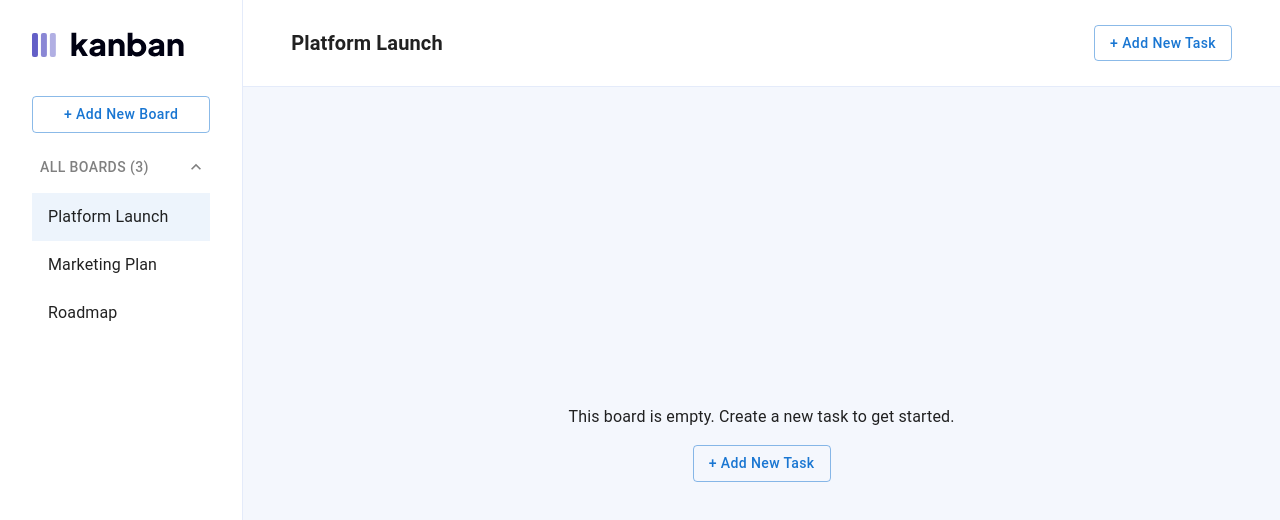
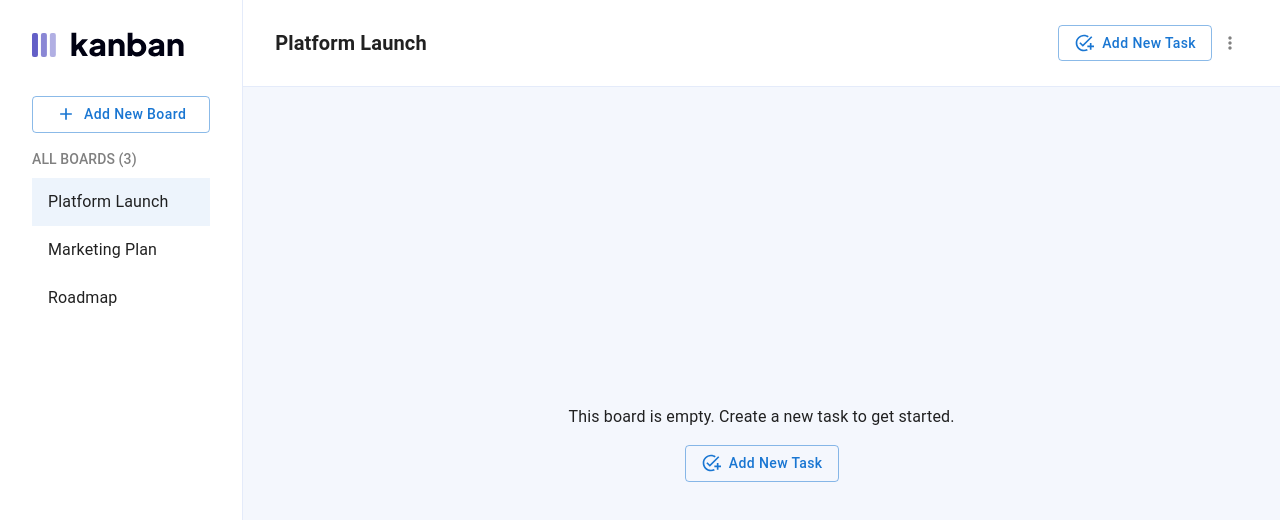
Before and after one commit to LiyanNguyen/Kanban, a React (Vite) app: page / in a window 1280 px wide. Shown: the top 520 px of the page. Built offline with nearby package versions, Linux system fonts and the light colour scheme.

Commit message:
Redesign

```diff
--- a/package.json
+++ b/package.json
@@ -15,7 +15,8 @@
     "@mui/icons-material": "^5.11.16",
     "@mui/material": "^5.12.3",
     "react": "^18.2.0",
-    "react-dom": "^18.2.0"
+    "react-dom": "^18.2.0",
+    "react-perfect-scrollbar": "^1.5.8"
   },
   "devDependencies": {
     "@types/react": "^18.0.28",
--- a/src/App.tsx
+++ b/src/App.tsx
@@ -16,8 +16,9 @@ const App = () => {
     <Stack flexDirection='row' height='100vh'>
       <Sidebar
         boards={boards}
+        setBoards={setBoards}
+        selectedBoardIndex={selectedBoardIndex}
         setSelectedBoardIndex={setSelectedBoardIndex}
-        selectedBoardIndex={selectedBoardIndex}
       />
       <Stack width='100%'>
         <Topbar boardName={boards[selectedBoardIndex]} />
--- a/src/components/CreateNewBoardModal.tsx
+++ b/src/components/CreateNewBoardModal.tsx
@@ -2,6 +2,7 @@ import { Modal, TextField, Typography, Stack, Button } from '@mui/material'
 import { Dispatch, SetStateAction, useState } from 'react'
 
 type Props = {
+  setBoards: Dispatch<SetStateAction<string[]>>
   openModal: boolean
   setOpenModal: Dispatch<SetStateAction<boolean>>
 }
@@ -17,11 +18,17 @@ const style = {
 };
 
 const CreateNewBoardModal = (props: Props) => {
-  const { openModal, setOpenModal } = props
+  const { setBoards, openModal, setOpenModal } = props
   const [name, setName] = useState<string>('');
+  const [error, setError] = useState<boolean>(false)
 
   const addNewBoard = () => {
-    alert(name)
+    if (name === '') setError(true)
+    else {
+      setBoards(prev => prev.concat(name))
+      setOpenModal(false)
+      setName('')
+    }
   }
 
   return (
@@ -29,10 +36,13 @@ const CreateNewBoardModal = (props: Props) => {
       <Stack sx={style} p={4} gap={2}>
         <Typography variant="h6" fontWeight='bold'>Add New Board</Typography>
         <TextField
+          error={error}
           fullWidth label="Name" variant="outlined" value={name}
           onChange={(event: React.ChangeEvent<HTMLInputElement>) => {
             setName(event.target.value);
+            setError(false)
           }}
+          helperText={error && 'Cannot be empty'}
         />
         <Button
           onClick={addNewBoard}
--- a/src/components/EmptyBoard.tsx
+++ b/src/components/EmptyBoard.tsx
@@ -1,10 +1,11 @@
 import { Button, Stack, Typography } from '@mui/material';
+import AddTaskIcon from '@mui/icons-material/AddTask';
 
 const EmptyBoard = () => {
   return (
     <Stack justifyContent='center' alignItems='center' height='100%' gap={2}>
       <Typography>This board is empty. Create a new task to get started.</Typography>
-      <Button variant='outlined' sx={{textTransform: 'none'}}>+ Add New Task</Button>
+      <Button variant='outlined' sx={{ textTransform: 'none', gap: 1 }}><AddTaskIcon fontSize='small'/>Add New Task</Button>
     </Stack>
   )
 }
--- a/src/components/Sidebar.tsx
+++ b/src/components/Sidebar.tsx
@@ -1,20 +1,21 @@
 import React, { Dispatch, SetStateAction, useState } from 'react'
-import { Stack, Box, ListItemButton, ListItemText, List, Button, Collapse } from '@mui/material';
+import { Stack, Box, ListItemButton, ListItemText, List, Button, Typography } from '@mui/material';
 import logo from '../assets/logo-dark.svg'
 import CreateNewBoardModal from './CreateNewBoardModal';
-import ExpandLess from '@mui/icons-material/ExpandLess';
-import ExpandMore from '@mui/icons-material/ExpandMore';
+import PerfectScrollbar from 'react-perfect-scrollbar'
+import 'react-perfect-scrollbar/dist/css/styles.css';
+import AddIcon from '@mui/icons-material/Add';
 
 interface Props {
   boards: string[]
+  setBoards: Dispatch<SetStateAction<string[]>>
   setSelectedBoardIndex: Dispatch<SetStateAction<number>>
   selectedBoardIndex: number
 }
 
 const Sidebar = (props: Props) => {
-  const { boards, setSelectedBoardIndex, selectedBoardIndex } = props
+  const { boards, setBoards, setSelectedBoardIndex, selectedBoardIndex } = props
   const [openModal, setOpenModal] = useState<boolean>(false);
-  const [open, setOpen] = useState<boolean>(true);
 
   return (
     <React.Fragment>
@@ -23,11 +24,11 @@ const Sidebar = (props: Props) => {
           <img src={logo} alt="logo" width={152} height={25} />
         </Box>
         <Stack px={4}>
-          <Button onClick={() => setOpenModal(true)} variant='outlined' sx={{ textTransform: 'none' }}> + Add New Board</Button>
-          <Button sx={{mt: 2, justifyContent: 'space-between', color: 'gray'}} onClick={() => setOpen(prev => !prev)} endIcon={open ? <ExpandLess /> : <ExpandMore />}>
+          <Button onClick={() => setOpenModal(true)} variant='outlined' sx={{ textTransform: 'none', gap: 1 }}><AddIcon fontSize='small'/>Add New Board</Button>
+          <Typography color='gray' variant='subtitle2' textTransform='uppercase' mt={2}>
            All Boards ({boards.length})
-          </Button>
-          <Collapse in={open} timeout="auto" unmountOnExit>
+          </Typography>
+          <PerfectScrollbar style={{ maxHeight: 550 }}>
             <List>
               {boards.map((item, index) =>
                 <ListItemButton selected={index === selectedBoardIndex} onClick={() => setSelectedBoardIndex(index)}>
@@ -35,10 +36,10 @@ const Sidebar = (props: Props) => {
                 </ListItemButton>
               )}
             </List>
-          </Collapse>
+          </PerfectScrollbar>
         </Stack>
       </Stack>
-      <CreateNewBoardModal openModal={openModal} setOpenModal={setOpenModal} />
+      <CreateNewBoardModal openModal={openModal} setOpenModal={setOpenModal} setBoards={setBoards} />
     </React.Fragment>
   )
 }
--- a/src/components/Topbar.tsx
+++ b/src/components/Topbar.tsx
@@ -1,4 +1,10 @@
-import { Button, Stack, Typography } from '@mui/material';
+import { Box, Button, IconButton, Menu, MenuItem, Stack, Typography } from '@mui/material';
+import MoreVertIcon from '@mui/icons-material/MoreVert';
+import { useState } from 'react';
+import EditIcon from '@mui/icons-material/Edit';
+import DeleteOutlineIcon from '@mui/icons-material/DeleteOutline';
+import AddTaskIcon from '@mui/icons-material/AddTask';
+
 
 interface Props {
   boardName: string
@@ -7,10 +13,34 @@ interface Props {
 const Topbar = (props: Props) => {
   const { boardName } = props
 
+  const [anchorEl, setAnchorEl] = useState<null | HTMLElement>(null);
+  const openMenu = Boolean(anchorEl);
+  const handleClick = (event: React.MouseEvent<HTMLElement>) => {
+    setAnchorEl(event.currentTarget);
+  };
+  const handleClose = () => {
+    setAnchorEl(null);
+  };
+
   return (
-    <Stack direction='row' alignItems='center' px={6} height={97} bgcolor='white' borderBottom={'1px solid #E4EBFA'} justifyContent='space-between'>
+    <Stack direction='row' alignItems='center' px={4} height={97} bgcolor='white' borderBottom={'1px solid #E4EBFA'} justifyContent='space-between'>
       <Typography variant='h6' fontWeight='bold'>{boardName}</Typography>
-      <Button variant='outlined' sx={{textTransform: 'none'}}>+ Add New Task</Button>
+      <Box>
+        <Button variant='outlined' sx={{ textTransform: 'none', gap: 1 }}><AddTaskIcon fontSize='small'/> Add New Task</Button>
+        <IconButton onClick={handleClick}>
+          <MoreVertIcon sx={{ cursor: 'pointer', fontSize: 20, color: 'gray' }} />
+        </IconButton>
+        <Menu anchorEl={anchorEl} open={openMenu} onClose={handleClose}>
+          <MenuItem onClick={handleClose} sx={{ display: 'flex', alignItems:'center', gap : 1}}>
+            <EditIcon sx={{color:'gray', fontSize: 18}} />
+            <Typography variant='body1' color='gray'>Edit</Typography>
+          </MenuItem>
+          <MenuItem onClick={handleClose} sx={{ display: 'flex', alignItems: 'center', gap: 1 }}>
+            <DeleteOutlineIcon sx={{ color: 'red', fontSize: 18 }} />
+            <Typography variant='body1' color='red'>Delete</Typography>
+          </MenuItem>
+        </Menu>
+      </Box>
     </Stack>
   )
 }
```
Also changed, not shown: 1 other file (tests, documents, lock files or other folders).
